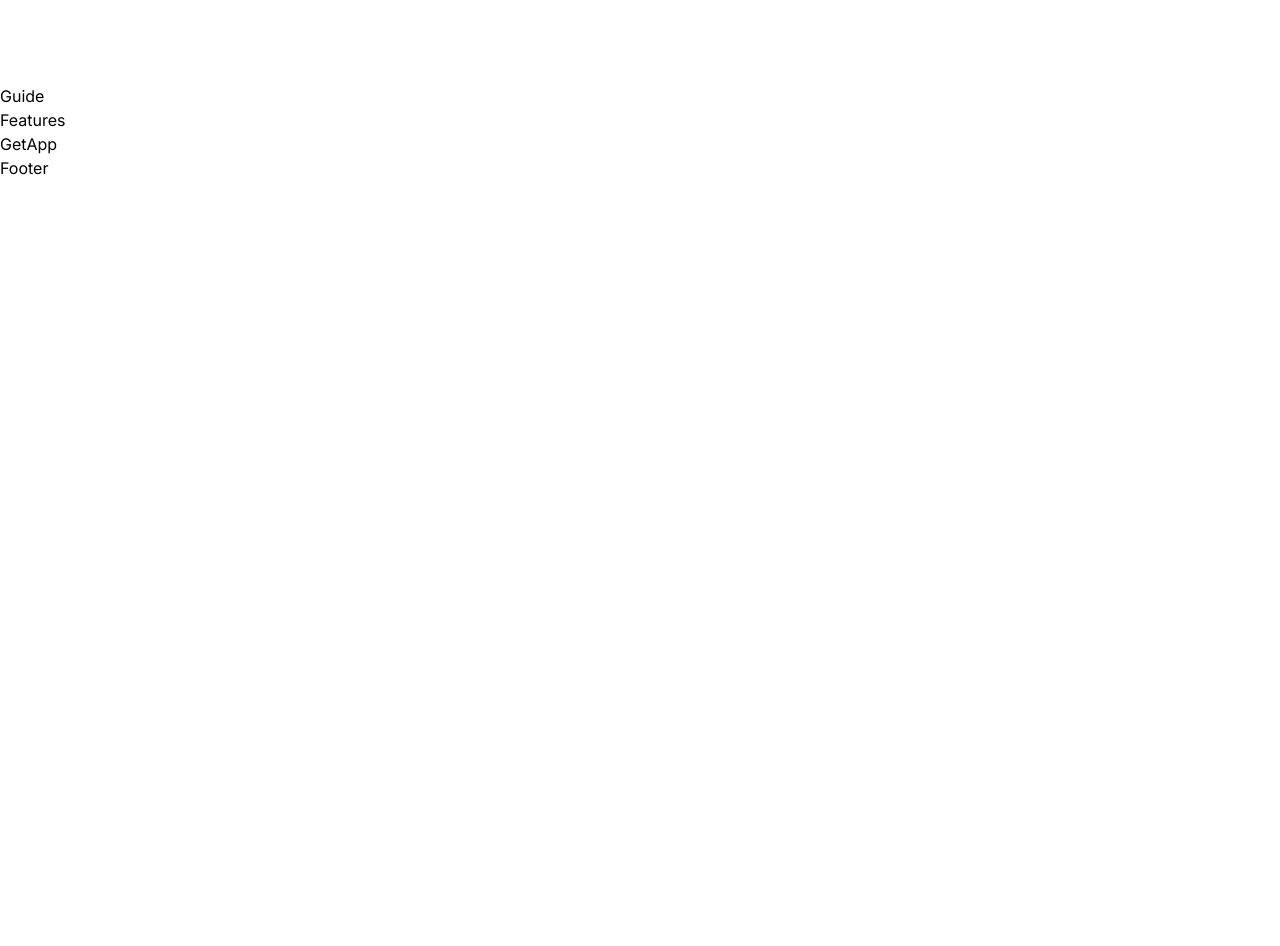
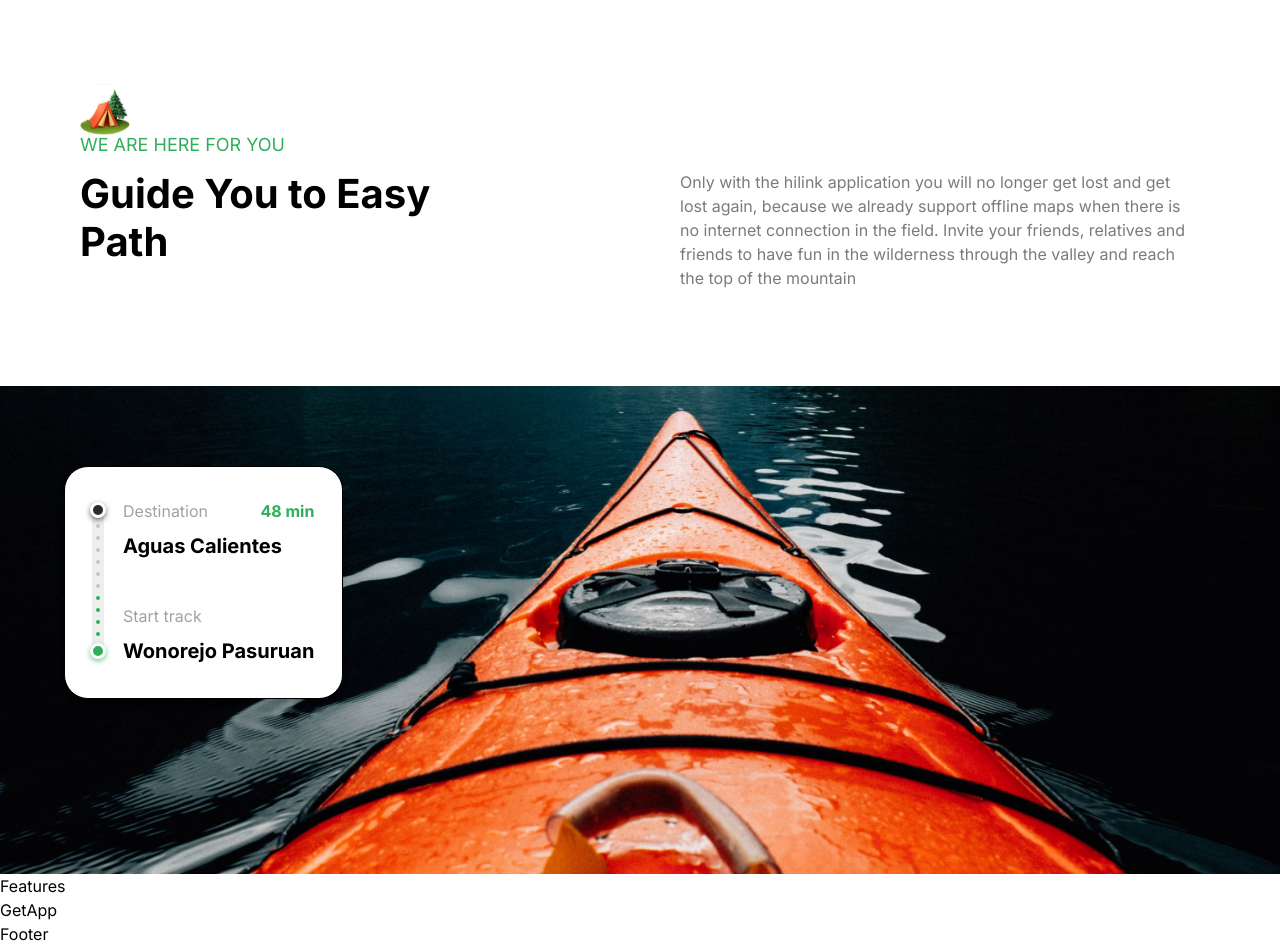
Before and after one commit to Kacper-Lechicki/Hilink, a Next.js app: page / in a window 1280 px wide. Shown: the part 1700-2646 px from the top of the page. Before the commit the page ends 1880 px from the top, so only its background shows below. Built offline with nearby package versions, Linux system fonts and the light colour scheme.

Commit message:
feat: guide section

```diff
--- a/components/Button.tsx
+++ b/components/Button.tsx
@@ -10,11 +10,13 @@
 const Button = ({ type, title, icon, variant }: ButtonProps) => {
   return (
     <button
-      className={`flexCenter gap-3 rounded-full border ${variant}`}
+      className={`flex items-center justify-center gap-3 rounded-full border ${variant}`}
       type={type}
     >
       {icon && <Image src={icon} alt={title} width={24} height={24} />}
-      <label className="bold-16 whitespace-nowrap">{title}</label>
+      <label className="text-[16px] font-[700] whitespace-nowrap">
+        {title}
+      </label>
     </button>
   );
 };
--- a/components/Camp.tsx
+++ b/components/Camp.tsx
@@ -19,18 +19,18 @@
       className={`w-full h-full min-w-[1100px] ${backgroundImage} bg-cover bg-no-repeat lg:rounded-r-5xl 2xl:rounded-5xl`}
     >
       <div className="flex h-full flex-col items-start justify-between p-6 lg:px-20 lg:py-10">
-        <div className="flexCenter gap-4">
+        <div className="flex items-center justify-center gap-4">
           <div className="rounded-full bg-green-50 p-4">
             <Image src="/folded-map.svg" alt="map" width={28} height={28} />
           </div>
 
           <div className="flex flex-col gap-1">
-            <h4 className="bold-18 text-white">{title}</h4>
-            <p className="regular-14 text-white">{subtitle}</p>
+            <h4 className="text-[18px] font-[700] text-white">{title}</h4>
+            <p className="text-[14px] font-[400] text-white">{subtitle}</p>
           </div>
         </div>
 
-        <div className="flexCenter gap-6">
+        <div className="flex items-center justify-center gap-6">
           <span className="flex -space-x-4 overflow-hidden">
             {PEOPLE_URL.map((url) => (
               <Image
@@ -70,7 +70,7 @@
         />
       </div>
 
-      <div className="flexEnd mt-10 px-3 lg:-mt-60 lg:mr-6">
+      <div className="flex items-center justify-end mt-10 px-3 lg:-mt-60 lg:mr-6">
         <div className="bg-green-50 p-8 lg:max-w-[500px] xl:max-w-[734px] xl:rounded-5xl xl:px-16 xl:py-20 relative w-full overflow-hidden rounded-3xl">
           <h2 className="text-[24px] font-[400] md:text-[32px] md:font-[400] 2xl:text-[64px] 2xl:font-[400] 2xl:leading-[120%] capitalize text-white">
             <strong>Feeling Lost</strong> And Not Knowing The Way?
--- a/components/Guide.tsx
+++ b/components/Guide.tsx
@@ -1,5 +1,73 @@
+import Image from 'next/image';
+
 const Guide = () => {
-  return <div>Guide</div>;
+  return (
+    <section className="flex items-center justify-center flex-col">
+      <div className="padding-container max-container w-full pb-24">
+        <Image src="/camp.svg" alt="camp" width={50} height={50} />
+
+        <p className="uppercase text-[18px] font-[400] -mt-1 mb-3 text-green-50">
+          We are here for you
+        </p>
+
+        <div className="flex flex-wrap justify-between gap-5 lg:gap-10">
+          <h2 className="bold-40 lg:bold-64 xl:max-w-[390px]">
+            Guide You to Easy Path
+          </h2>
+
+          <p className="text-[16px] font-[400] text-gray-30 xl:max-w-[520px]">
+            Only with the hilink application you will no longer get lost and get
+            lost again, because we already support offline maps when there is no
+            internet connection in the field. Invite your friends, relatives and
+            friends to have fun in the wilderness through the valley and reach
+            the top of the mountain
+          </p>
+        </div>
+      </div>
+
+      <div className="flex items-center justify-center max-container relative w-full">
+        <Image
+          src="/boat.png"
+          alt="boat"
+          width={1440}
+          height={580}
+          className="w-full object-cover object-center 2xl:rounded-5xl"
+        />
+
+        <div className="absolute flex bg-white py-8 pl-5 pr-7 gap-3 rounded-3xl border shadow-md md:left-[5%] lg:top-20">
+          <Image
+            src="/meter.svg"
+            alt="meter"
+            width={16}
+            height={158}
+            className="h-full w-auto"
+          />
+
+          <div className="flex items-center justify-between flex-col">
+            <div className="flex w-full flex-col">
+              <div className="flex items-center justify-between w-full">
+                <p className="text-[16px] font-[400] text-gray-20">
+                  Destination
+                </p>
+
+                <p className="text-[16px] font-[700] text-green-50">48 min</p>
+              </div>
+
+              <p className="text-[20px] font-[700] mt-2">Aguas Calientes</p>
+            </div>
+
+            <div className="flex w-full flex-col">
+              <p className="text-[16px] font-[400] text-gray-20">Start track</p>
+
+              <h4 className="text-[20px] font-[700] mt-2 whitespace-nowrap">
+                Wonorejo Pasuruan
+              </h4>
+            </div>
+          </div>
+        </div>
+      </div>
+    </section>
+  );
 };
 
 export default Guide;
--- a/components/Hero.tsx
+++ b/components/Hero.tsx
@@ -19,7 +19,7 @@
           Putuk Truno Camp Area
         </h1>
 
-        <p className="regular-16 mt-6 text-gray-30 xl:max-w-[520px]">
+        <p className="text-[16px] font-[400] mt-6 text-gray-30 xl:max-w-[520px]">
           We want to be on each of your journeys seeking the satisfaction of
           seeing the incorruptible beauty of nature. We can help you on an
           adventure around the world in just one app.
@@ -40,9 +40,9 @@
               ))}
           </div>
 
-          <p className="bold-16 lg:bold-20 text-blue-70">
+          <p className="text-[16px] font-[700] lg:bold-20 text-blue-70">
             198k
-            <span className="regular-16 lg:regular-20 ml-2">
+            <span className="text-[16px] font-[400] lg:regular-20 ml-2">
               Excellent Reviews
             </span>
           </p>
@@ -63,22 +63,28 @@
       <div className="relative flex flex-1 items-start">
         <div className="relative z-20 flex w-[268px] flex-col gap-4 rounded-3xl bg-green-90 px-7 py-8">
           <div className="flex flex-col">
-            <div className="flexBetween">
-              <p className="regular-16 text-gray-20">Location</p>
+            <div className="flex items-center justify-between">
+              <p className="text-[16px] font-[400] text-gray-20">Location</p>
               <Image src="/close.svg" alt="close" width={24} height={24} />
             </div>
 
             <p className="bold-20 text-white">Aguas Calientes</p>
           </div>
 
-          <div className="flexBetween">
+          <div className="flex items-center justify-between">
             <div className="flex flex-col">
-              <p className="regular-16 block text-gray-20">Distance</p>
+              <p className="text-[16px] font-[400] block text-gray-20">
+                Distance
+              </p>
+
               <p className="bold-20 text-white">173.28 mi</p>
             </div>
 
             <div className="flex flex-col">
-              <p className="regular-16 block text-gray-20">Elevation</p>
+              <p className="text-[16px] font-[400] block text-gray-20">
+                Elevation
+              </p>
+
               <p className="bold-20 text-white">2.040 km</p>
             </div>
           </div>
```
